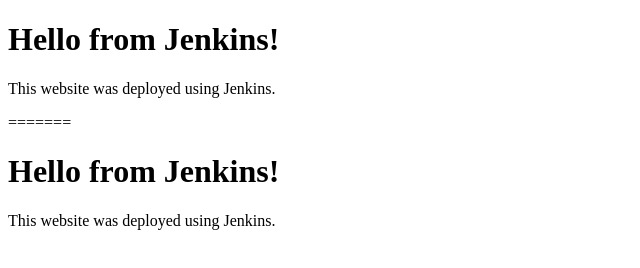
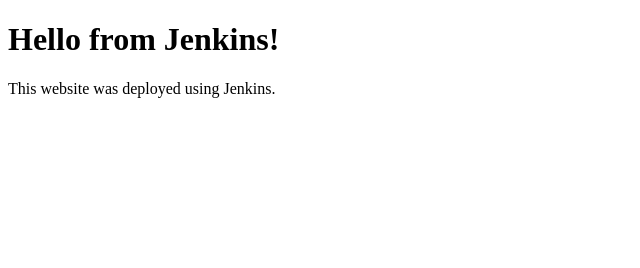
Before and after one commit to Ihsaan-cyber/Jenkins-test-deploy, a plain HTML site: page index.html in a window 1280 px wide. Shown: the whole page, without its empty margins (0-640 px from the left). Drawn offline with Linux system fonts and the light colour scheme.

Commit message:
Resolve merge conflict

```diff
--- a/index.html
+++ b/index.html
@@ -1,4 +1,3 @@
-
 <!DOCTYPE html>
 <html>
 <head>
@@ -8,15 +7,4 @@
     <h1>Hello from Jenkins!</h1>
     <p>This website was deployed using Jenkins.</p>
 </body>
-=======
-<!DOCTYPE html>
-<html>
-<head>
-    <title>My Jenkins Website</title>
-</head>
-<body>
-    <h1>Hello from Jenkins!</h1>
-    <p>This website was deployed using Jenkins.</p>
-</body>
-
 </html>
```
